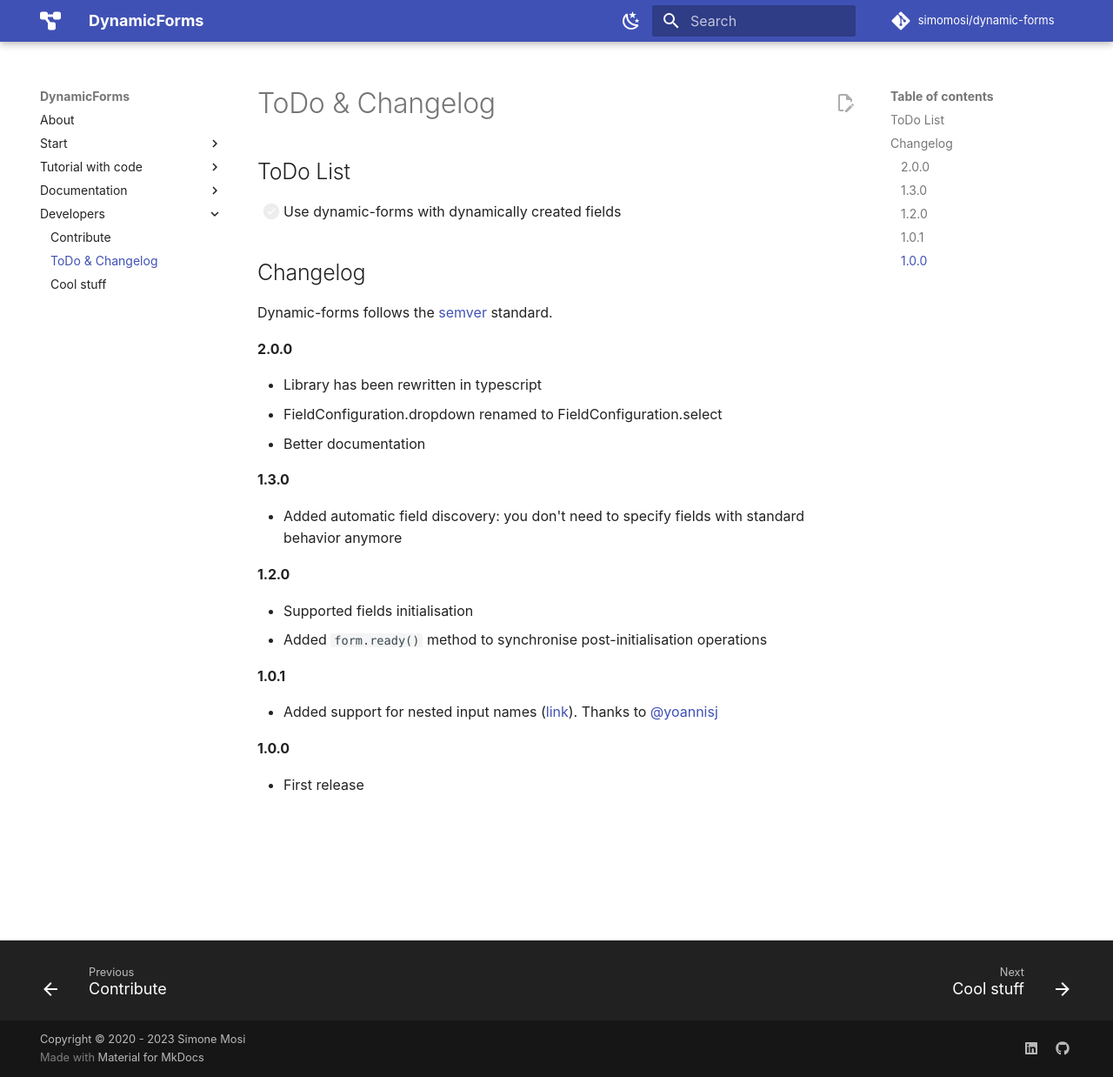
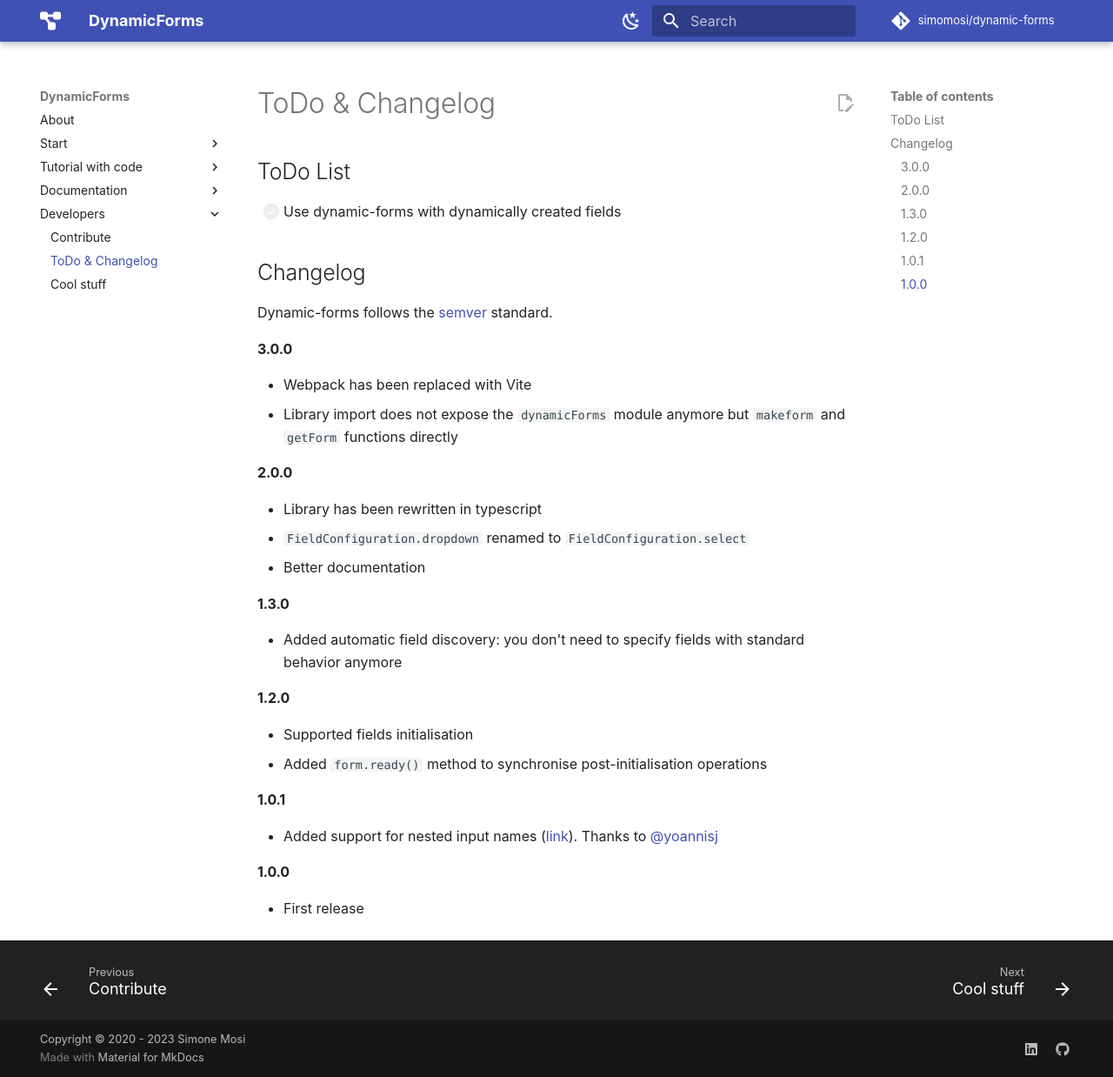
Before and after one commit to simomosi/dynamic-forms, an MkDocs documentation site: the page built from docs/dev/todo_changelog.md, in a window 1280 px wide and 1238 px high. Shown: the whole window at 87% size. Built offline with MkDocs 1.6.1 and Material for MkDocs 9.7.7, drawn with Linux system fonts in a browser that asks for light colours; comment, search, counter and statistics services are not loaded.

Commit message:
Update changelog for v3

```diff
--- a/docs/dev/todo_changelog.md
+++ b/docs/dev/todo_changelog.md
@@ -5,10 +5,15 @@
 ## Changelog
 Dynamic-forms follows the [semver](https://semver.org) standard.
 
+#### 3.0.0
+
+- Webpack has been replaced with Vite
+- Library import does not expose the `dynamicForms` module anymore but `makeform` and `getForm` functions directly
+
 #### 2.0.0
 
 - Library has been rewritten in typescript
-- FieldConfiguration.dropdown renamed to FieldConfiguration.select
+- `FieldConfiguration.dropdown` renamed to `FieldConfiguration.select`
 - Better documentation
 
 #### 1.3.0
```
